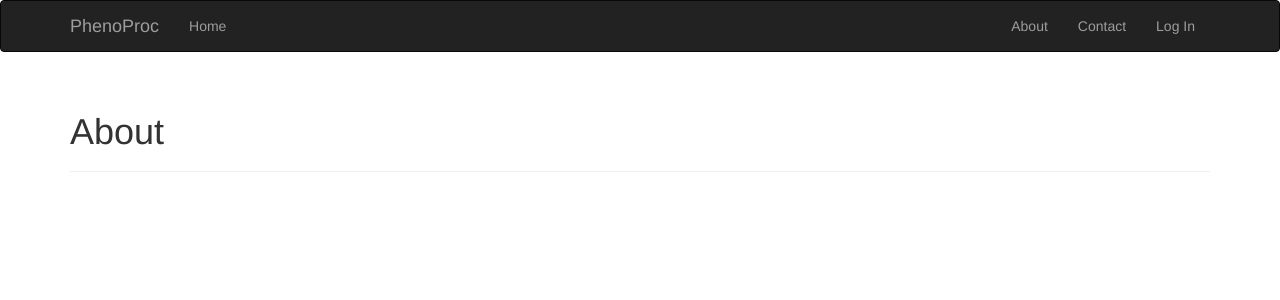
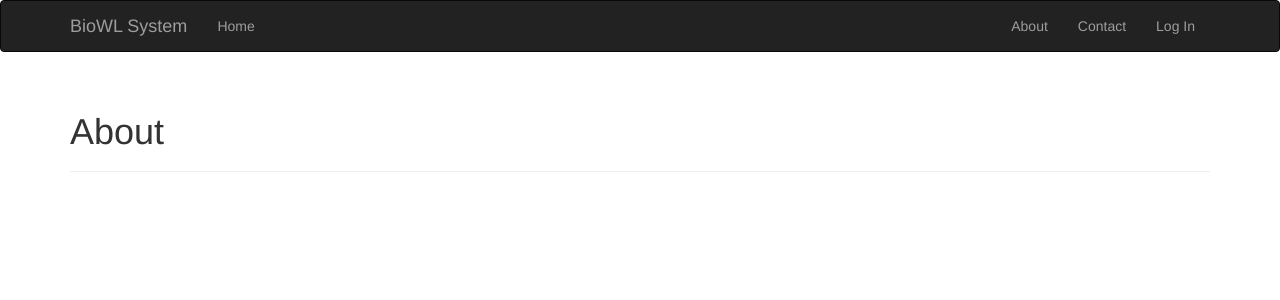
Before and after one commit to mainulhossain/phenoproc, a Flask app: page /about in a window 1280 px wide. Shown: the top 300 px of the page. Run offline with Flask 2, Linux system fonts and the light colour scheme; parts of the project's set-up code (start-up, migrations or seed data) failed here and were passed over; some libraries are stand-ins or nearby versions; some web fonts are replaced.

Commit message:
biowl system

```diff
--- a/app/templates/base.html
+++ b/app/templates/base.html
@@ -1,6 +1,6 @@
 {% extends "bootstrap/base.html" %}
 
-{% block title %}PhenoProc{% endblock %}
+{% block title %}BioWL System{% endblock %}
 
 {% block head %}
 {{ super() }}
@@ -19,7 +19,7 @@
                 <span class="icon-bar"></span>
                 <span class="icon-bar"></span>
             </button>
-            <a class="navbar-brand" href="{{ url_for('main.index') }}">PhenoProc</a>
+            <a class="navbar-brand" href="{{ url_for('main.index') }}">BioWL System</a>
         </div>
         <div class="navbar-collapse collapse">
             <ul class="nav navbar-nav">
```
